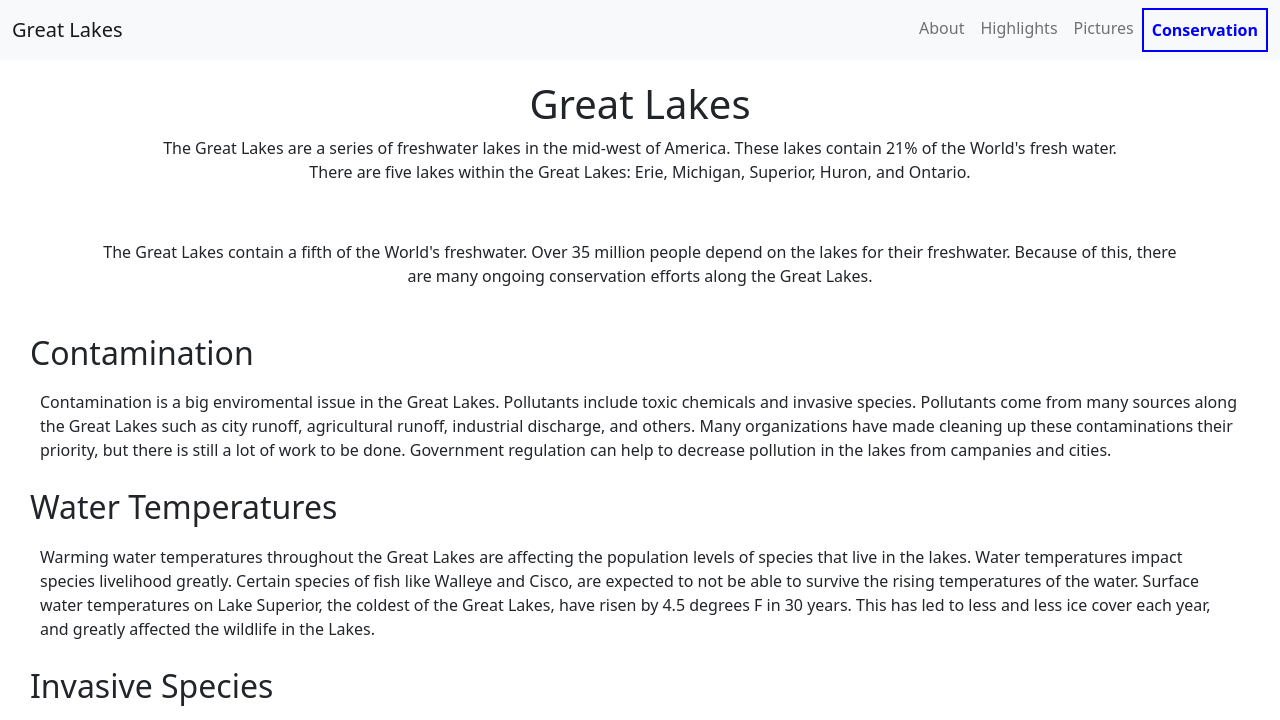
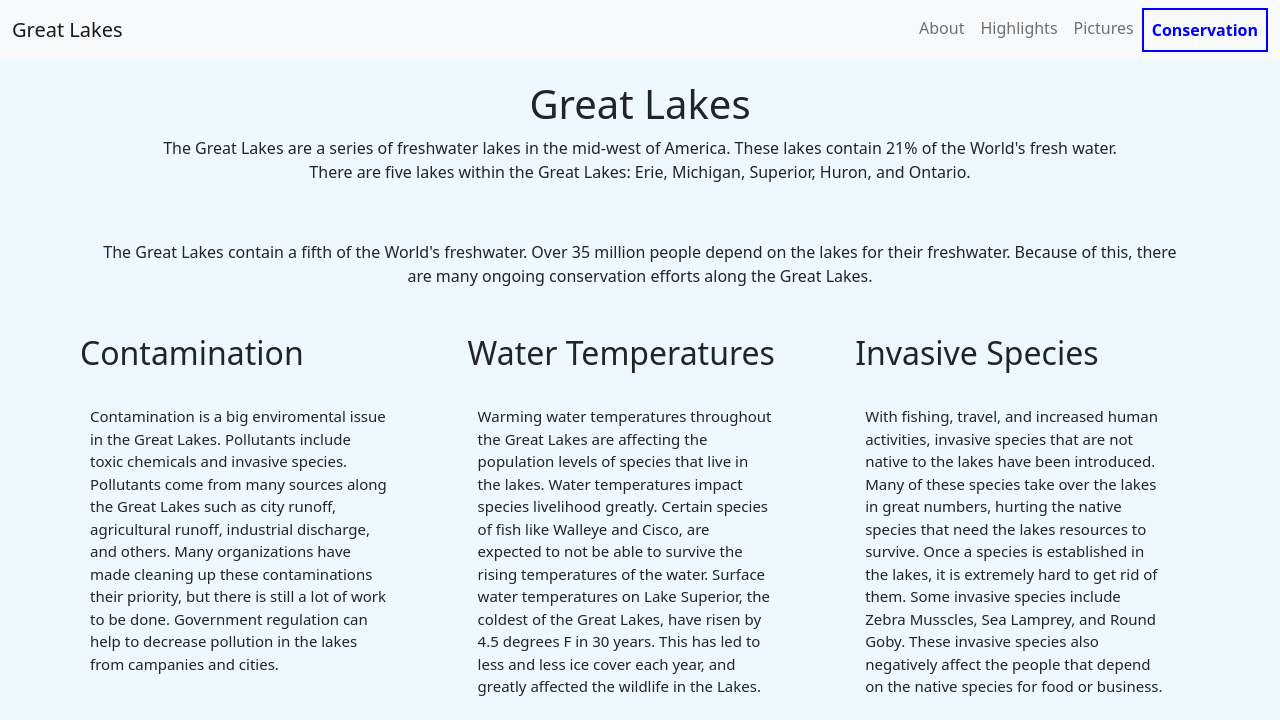
Before and after one commit to craigash00/finalportfolio, a plain HTML site: page conservation.html in a window 1280 px wide. Shown: the top 720 px of the page. Drawn offline with nearby package versions, Linux system fonts and the light colour scheme.

Commit message:
Add files via upload

```diff
--- a/conservation.html
+++ b/conservation.html
@@ -46,23 +46,24 @@
 	</header>
 	<main id="main">
 	  <p id='intro'>The Great Lakes contain a fifth of the World's freshwater. Over 35 million people depend on the lakes for their freshwater. Because of this, there are many ongoing conservation efforts along the Great Lakes. </p>
-	  <h2 class='chead'>Contamination</h2>
-	  <p class='ctext'>Contamination is a big enviromental issue in the Great Lakes. Pollutants include toxic chemicals and invasive species.
+	  <div class='textgrid'>
+	  <h2 class='chead head1'>Contamination</h2>
+	  <p class='ctext text1'>Contamination is a big enviromental issue in the Great Lakes. Pollutants include toxic chemicals and invasive species.
 		  Pollutants come from many sources along the Great Lakes such as city runoff, agricultural runoff, industrial discharge, and others.
 		  Many organizations have made cleaning up these contaminations their priority, but there is still a lot of work to be done.
 		  Government regulation can help to decrease pollution in the lakes from campanies and cities.
 
 	  </p>
-	  <h2 class='chead'>Water Temperatures</h2>
-	  <p class='ctext'>Warming water temperatures throughout the Great Lakes are affecting the population levels of species that live in the lakes.
+	  <h2 class='chead head2'>Water Temperatures</h2>
+	  <p class='ctext text2'>Warming water temperatures throughout the Great Lakes are affecting the population levels of species that live in the lakes.
 		  Water temperatures impact species livelihood greatly. Certain species of fish like Walleye and Cisco, are expected to not be able to survive the rising temperatures of the water.
 		  Surface water temperatures on Lake Superior, the coldest of the Great Lakes, have risen by 4.5 degrees F in 30 years. This has led to less and less ice cover each year, and greatly affected the wildlife in the Lakes.
 	  </p>
-	  <h2 class='chead'>Invasive Species</h2>
-	  <p class='ctext'>With fishing, travel, and increased human activities, invasive species that are not native to the lakes have been introduced. Many of these species take over the lakes in great numbers, hurting the native species that need the lakes resources to survive.
+	  <h2 class='chead head3'>Invasive Species</h2>
+	  <p class='ctext text3'>With fishing, travel, and increased human activities, invasive species that are not native to the lakes have been introduced. Many of these species take over the lakes in great numbers, hurting the native species that need the lakes resources to survive.
 		  Once a species is established in the lakes, it is extremely hard to get rid of them. Some invasive species include Zebra Musscles, Sea Lamprey, and Round Goby. These invasive species also negatively affect the people that depend on the native species for food or business.
 	  </p>
-
+	  </div>
 	  <form id="fs-frm" name="simple-contact-form" accept-charset="utf-8" action="https://formspree.io/f/myyoykje" method="post">
 		<fieldset id="fs-frm-inputs">
 		  <label for="full-name">Full Name</label>
--- a/css/style.css
+++ b/css/style.css
@@ -1,3 +1,44 @@
+body{
+	background-color: #eef8ff;
+}
+.textgrid{
+	padding: 0px 50px;
+	display: grid;
+	grid-template-columns: 1fr;
+	grid-template-rows: auto auto auto auto auto auto;
+	grid-row-gap: 15px;
+	grid-column-gap: 15px;
+	font-size: 15px;
+}
+.head1{
+	grid-column: 1/span 1;
+	grid-row: 1/span 1;
+}
+.text1{
+	grid-column: 1/span 1;
+	grid-row: 2/span 1;
+
+}
+.head2{
+	grid-column: 1/span 1;
+	grid-row: 3/span 1;
+
+}
+.text2{
+	grid-column: 1/span 1;
+	grid-row: 4/span 1;
+
+}
+.head3{
+	grid-column: 1/span 1;
+	grid-row: 5/span 1;
+
+}
+.text3{
+	grid-column: 1/span 1;
+	grid-row: 6/span 1;
+
+}
 #head{
 	padding: 20px 8%;
 	text-align: center;
@@ -111,7 +152,7 @@ h1{
 	  font-size: 30px;
 	  font-weight: bold;
 	  text-decoration: underline;
-      text-decoration-color: lightblue;
+      text-decoration-color: rgb(122, 212, 241);
   }
   .highlight{
 	display: block;
@@ -178,6 +219,44 @@ input {
 
 
 @media screen and (min-width: 768px){
+	.textgrid{
+		padding: 0px 50px;
+		display: grid;
+		grid-template-columns: 32% 32% 32%;
+		grid-template-rows: auto auto;
+		grid-row-gap: 15px;
+		grid-column-gap: 10px;
+		font-size: 15px;
+	}
+	.head1{
+		grid-column: 1/span 1;
+		grid-row: 1/span 1;
+	}
+	.text1{
+		grid-column: 1/span 1;
+		grid-row: 2/span 1;
+
+	}
+	.head2{
+		grid-column: 2/span 1;
+		grid-row: 1/span 1;
+
+	}
+	.text2{
+		grid-column: 2/span 1;
+		grid-row: 2/span 1;
+
+	}
+	.head3{
+		grid-column: 3/span 1;
+		grid-row: 1/span 1;
+
+	}
+	.text3{
+		grid-column: 3/span 1;
+		grid-row: 2/span 1;
+
+	}
 	img {
 		max-width: 182%;
 	}
```
